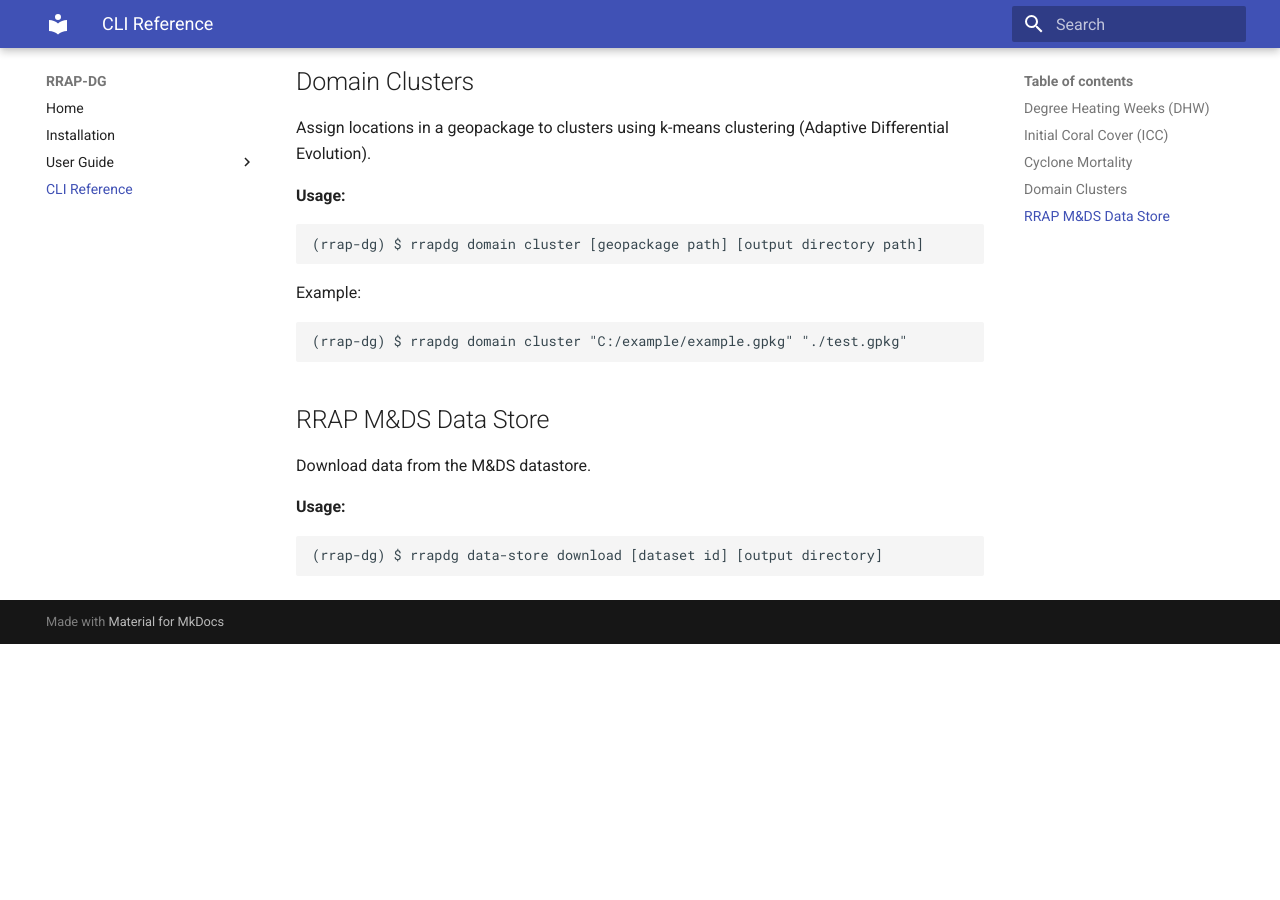
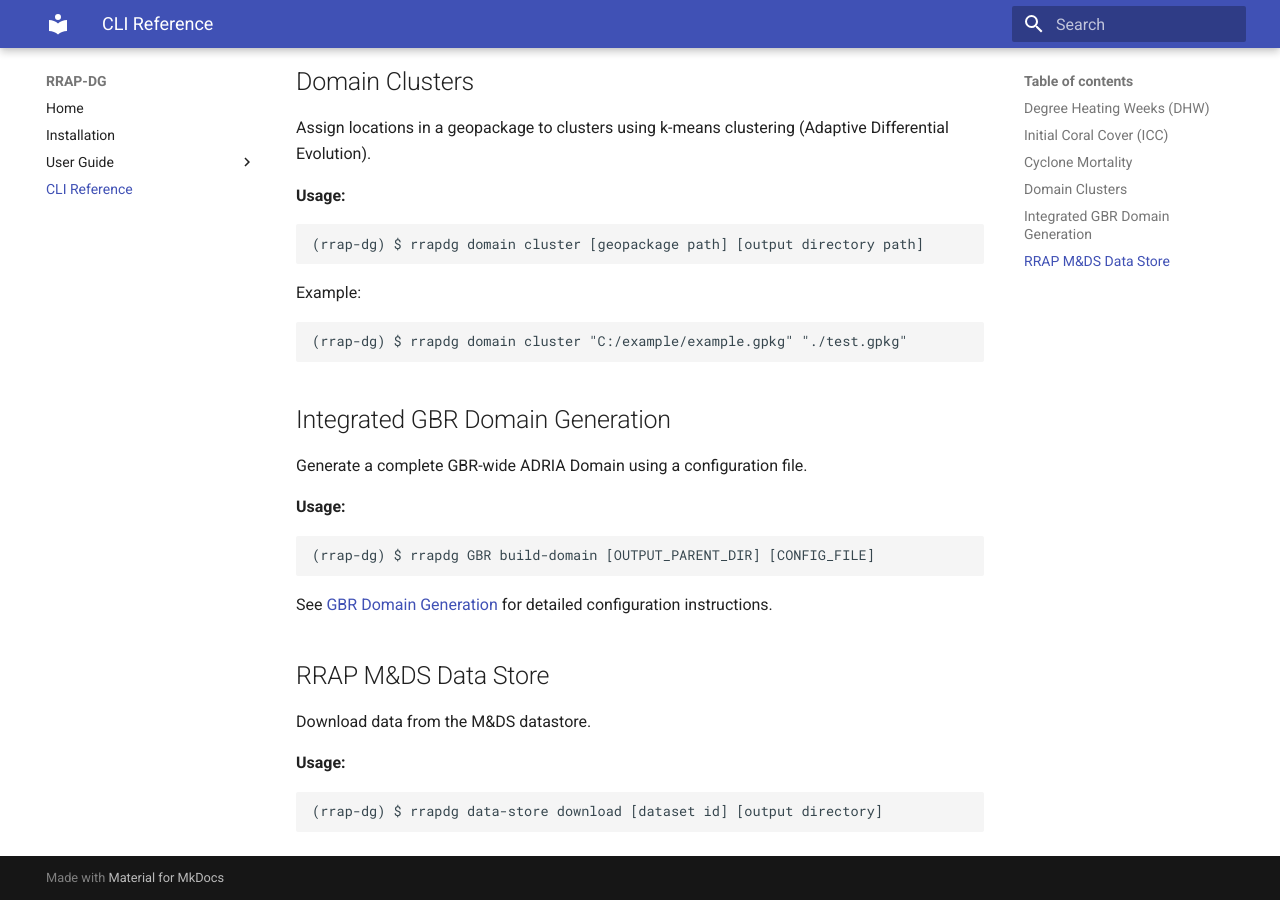
Before and after one commit to open-AIMS/rrap-dg, an MkDocs documentation site: the page built from docs/cli.md, in a window 1280 px wide and 900 px high, scrolled down 1142 px. Built offline with MkDocs 1.6.1 and Material for MkDocs 9.7.7, drawn with Linux system fonts in a browser that asks for light colours; before the commit the page ends 1786 px from its top, so only the background shows below that.

Commit message:
docs: Update GBR domain documentation and CLI reference to match code

````diff
--- a/docs/cli.md
+++ b/docs/cli.md
@@ -62,6 +62,18 @@
 (rrap-dg) $ rrapdg domain cluster "C:/example/example.gpkg" "./test.gpkg"
 ```
 
+## Integrated GBR Domain Generation
+
+Generate a complete GBR-wide ADRIA Domain using a configuration file.
+
+**Usage:**
+
+```console
+(rrap-dg) $ rrapdg GBR build-domain [OUTPUT_PARENT_DIR] [CONFIG_FILE]
+```
+
+See [GBR Domain Generation](gbr_domain.md) for detailed configuration instructions.
+
 ## RRAP M&DS Data Store
 
 Download data from the M&DS datastore.
````
Also changed, not shown: docs/gbr_domain.md (+0 -7 lines).
